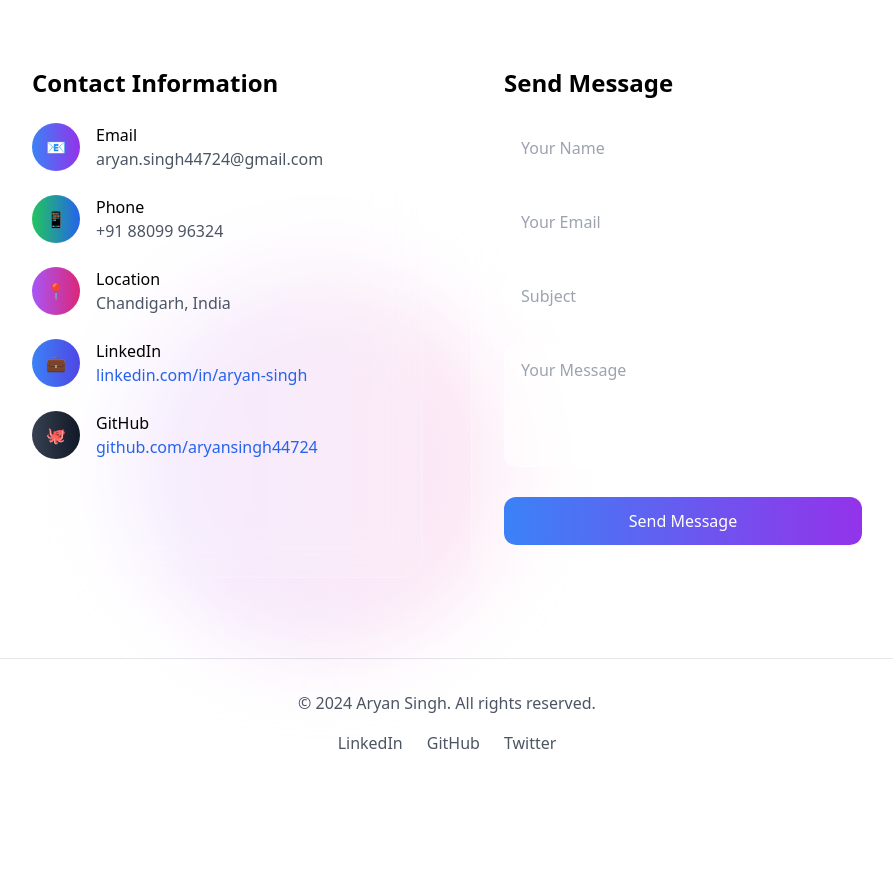
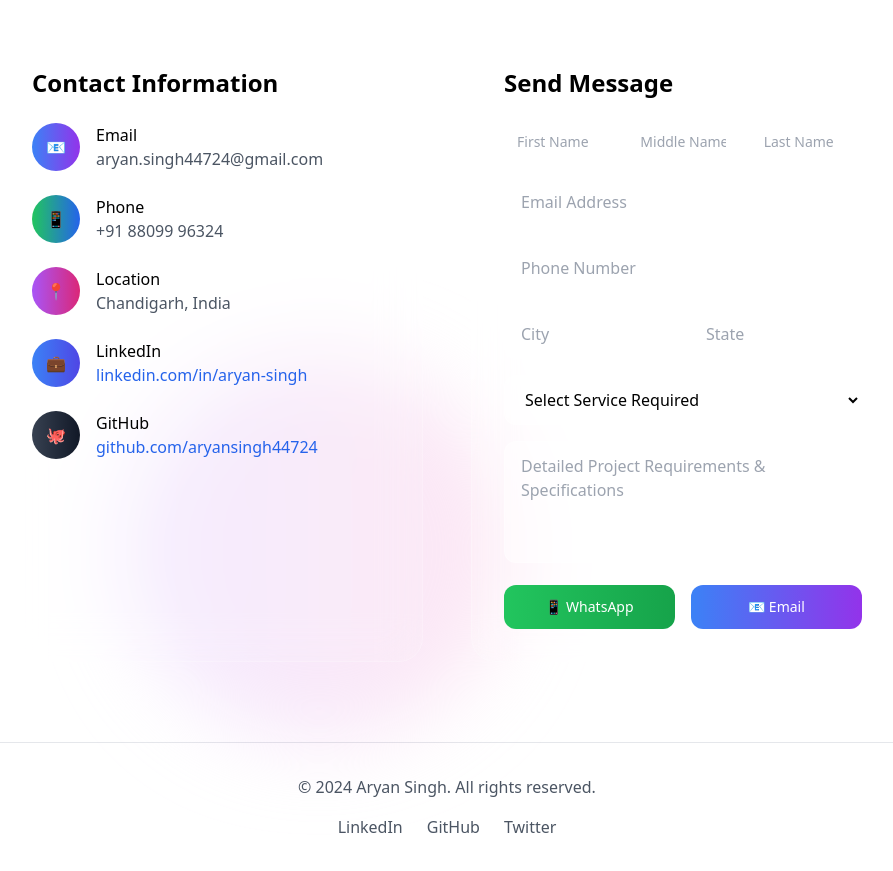
Before and after one commit to Aryanraj880999/Portfolio, a plain HTML site: page index.html in a window 1280 px wide. Shown: the part 2900-3771 px from the top of the page, without its empty margins (193-1086 px from the left). Before the commit the page ends 3687 px from the top, so only its background shows below. Drawn offline with nearby package versions, Linux system fonts and the light colour scheme.

Commit message:
Update index.html

```diff
--- a/index.html
+++ b/index.html
@@ -356,22 +356,55 @@
 
                 <div class="glass rounded-3xl p-8 border border-white/20">
                     <h3 class="text-2xl font-bold mb-6">Send Message</h3>
-                    <form id="contactForm" class="space-y-6">
+                    <form id="contactForm" class="space-y-4">
+                        <!-- Name Fields -->
+                        <div class="grid grid-cols-3 gap-3">
+                            <input type="text" name="firstName" placeholder="First Name" required class="px-3 py-2 text-sm rounded-xl bg-white/50 border border-white/30 focus:outline-none focus:ring-2 focus:ring-blue-400 transition-all">
+                            <input type="text" name="middleName" placeholder="Middle Name" class="px-3 py-2 text-sm rounded-xl bg-white/50 border border-white/30 focus:outline-none focus:ring-2 focus:ring-blue-400 transition-all">
+                            <input type="text" name="lastName" placeholder="Last Name" required class="px-3 py-2 text-sm rounded-xl bg-white/50 border border-white/30 focus:outline-none focus:ring-2 focus:ring-blue-400 transition-all">
+                        </div>
+
+                        <!-- Contact Details -->
                         <div>
-                            <input type="text" placeholder="Your Name" required class="w-full px-4 py-3 rounded-xl bg-white/50 border border-white/30 focus:outline-none focus:ring-2 focus:ring-blue-400 transition-all">
+                            <input type="email" name="email" placeholder="Email Address" required class="w-full px-4 py-3 rounded-xl bg-white/50 border border-white/30 focus:outline-none focus:ring-2 focus:ring-blue-400 transition-all">
                         </div>
                         <div>
-                            <input type="email" placeholder="Your Email" required class="w-full px-4 py-3 rounded-xl bg-white/50 border border-white/30 focus:outline-none focus:ring-2 focus:ring-blue-400 transition-all">
+                            <input type="tel" name="phone" placeholder="Phone Number" required class="w-full px-4 py-3 rounded-xl bg-white/50 border border-white/30 focus:outline-none focus:ring-2 focus:ring-blue-400 transition-all">
                         </div>
+
+                        <!-- Location -->
+                        <div class="grid grid-cols-2 gap-3">
+                            <input type="text" name="city" placeholder="City" required class="px-4 py-3 rounded-xl bg-white/50 border border-white/30 focus:outline-none focus:ring-2 focus:ring-blue-400 transition-all">
+                            <input type="text" name="state" placeholder="State" required class="px-4 py-3 rounded-xl bg-white/50 border border-white/30 focus:outline-none focus:ring-2 focus:ring-blue-400 transition-all">
+                        </div>
+
+                        <!-- Service Required -->
                         <div>
-                            <input type="text" placeholder="Subject" required class="w-full px-4 py-3 rounded-xl bg-white/50 border border-white/30 focus:outline-none focus:ring-2 focus:ring-blue-400 transition-all">
+                            <select name="service" required class="w-full px-4 py-3 rounded-xl bg-white/50 border border-white/30 focus:outline-none focus:ring-2 focus:ring-blue-400 transition-all">
+                                <option value="">Select Service Required</option>
+                                <option value="Web Development">Web Development</option>
+                                <option value="Frontend Development">Frontend Development</option>
+                                <option value="Backend Development">Backend Development</option>
+                                <option value="Full Stack Development">Full Stack Development</option>
+                                <option value="UI/UX Design">UI/UX Design</option>
+                                <option value="Mobile App Development">Mobile App Development</option>
+                                <option value="E-commerce Development">E-commerce Development</option>
+                                <option value="Other">Other</option>
+                            </select>
                         </div>
+
+                        <!-- Requirements -->
                         <div>
-                            <textarea placeholder="Your Message" rows="4" required class="w-full px-4 py-3 rounded-xl bg-white/50 border border-white/30 focus:outline-none focus:ring-2 focus:ring-blue-400 transition-all resize-none"></textarea>
+                            <textarea name="requirements" placeholder="Detailed Project Requirements & Specifications" rows="4" required class="w-full px-4 py-3 rounded-xl bg-white/50 border border-white/30 focus:outline-none focus:ring-2 focus:ring-blue-400 transition-all resize-none"></textarea>
                         </div>
-                        <button type="submit" class="w-full bg-gradient-to-r from-blue-500 to-purple-600 text-white py-3 rounded-xl hover:scale-105 transition-transform duration-300 font-medium">
-                            Send Message
-                        </button>
+                        <div class="grid grid-cols-2 gap-4">
+                            <button type="button" id="whatsappBtn" class="bg-gradient-to-r from-green-500 to-green-600 text-white py-3 rounded-xl hover:scale-105 transition-transform duration-300 font-medium text-sm">
+                                📱 WhatsApp
+                            </button>
+                            <button type="button" id="emailBtn" class="bg-gradient-to-r from-blue-500 to-purple-600 text-white py-3 rounded-xl hover:scale-105 transition-transform duration-300 font-medium text-sm">
+                                📧 Email
+                            </button>
+                        </div>
                     </form>
                 </div>
             </div>
```
